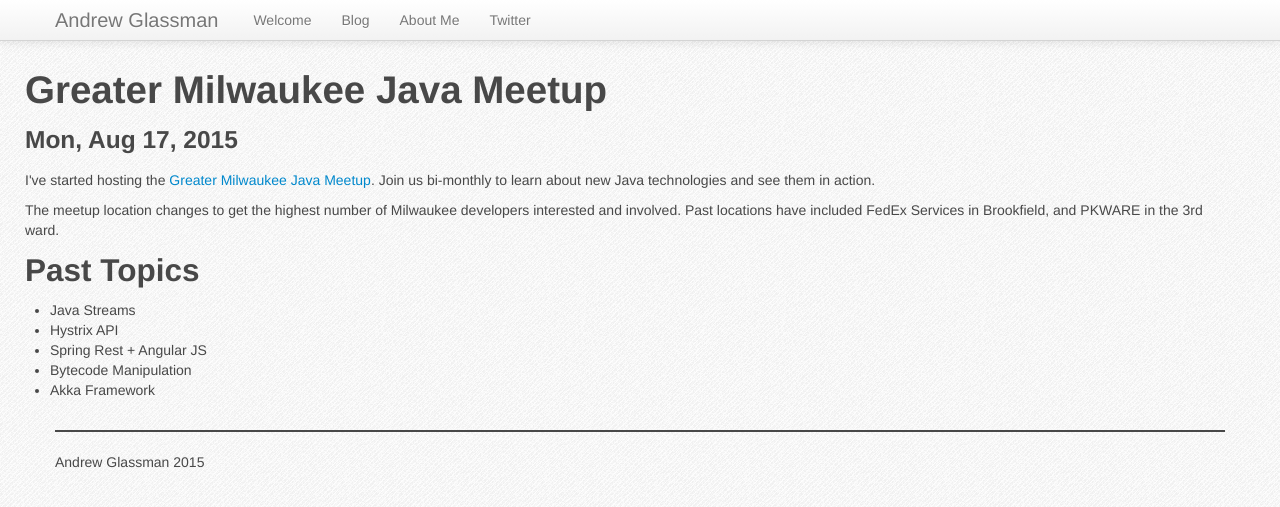
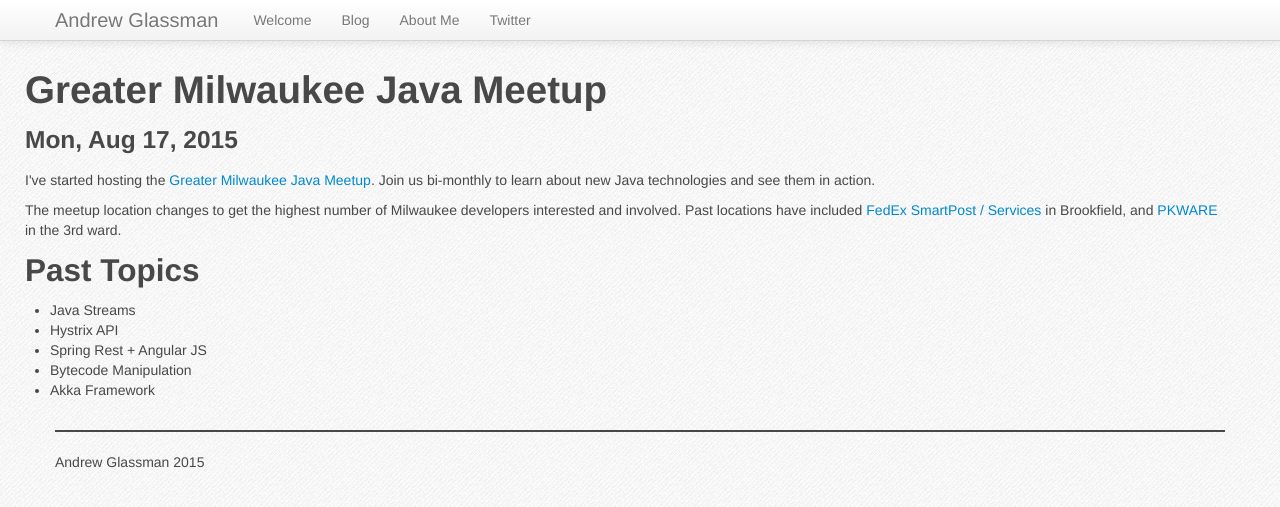
Before and after one commit to aglassman/aglassman.github.io, a Jekyll site: the page built from _posts/2015-08-17-GreaterMilwaukeeJavaMeetup.html, in a window 1280 px wide. Shown: the top 507 px of the page. Built offline with Jekyll 4.4.1, drawn with Linux system fonts in a browser that asks for light colours.

Commit message:
Update 2015-08-17-GreaterMilwaukeeJavaMeetup.html

```diff
--- a/_posts/2015-08-17-GreaterMilwaukeeJavaMeetup.html
+++ b/_posts/2015-08-17-GreaterMilwaukeeJavaMeetup.html
@@ -5,7 +5,8 @@ title: Greater Milwaukee Java Meetup
 <p>I've started hosting the <a href="http://www.meetup.com/Greater-Milwaukee-Java-Meetup/">Greater Milwaukee Java Meetup</a>.
 Join us bi-monthly to learn about new Java technologies and see them in action.</p>
 <!--break-->
-<p>The meetup location changes to get the highest number of Milwaukee developers interested and involved. Past locations have included FedEx Services in Brookfield, and PKWARE in the 3rd ward.</p>
+<p>The meetup location changes to get the highest number of Milwaukee developers interested and involved.
+Past locations have included <a href="http://www.fedex.com/us/">FedEx SmartPost / Services</a> in Brookfield, and <a href="https://www.pkware.com/">PKWARE</a> in the 3rd ward.</p>
 
 <p><h2>Past Topics</h2>
 <ul>
```
